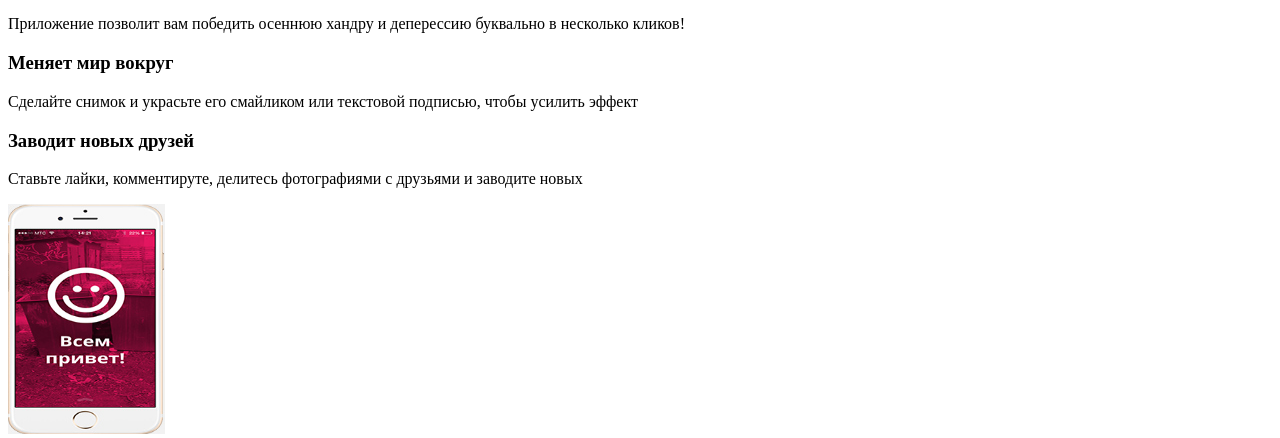
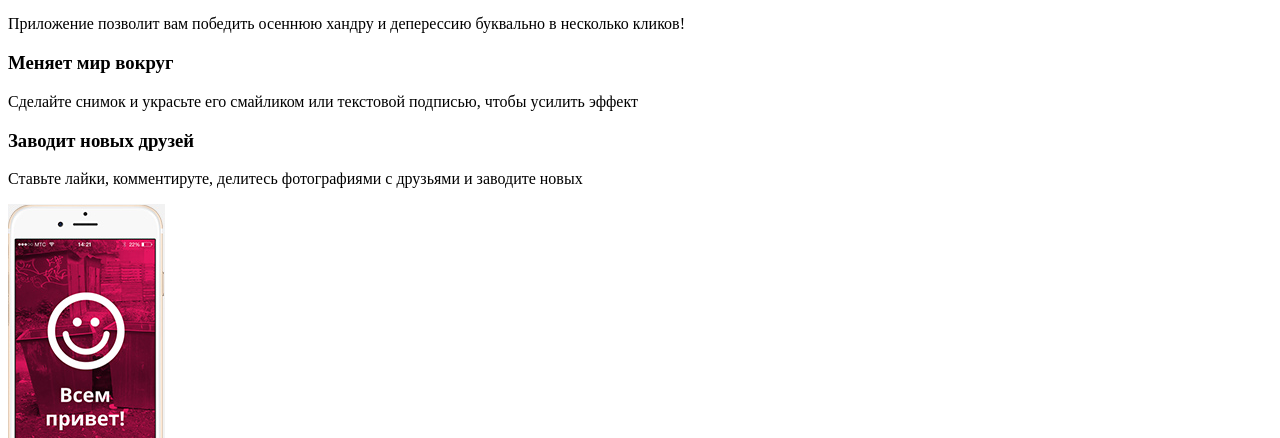
Before and after one commit to cantcool/80994-pink, a website: page index.html in a window 1280 px wide. Shown: the part 297-735 px from the top of the page. Drawn offline with Linux system fonts and the light colour scheme.

Commit message:
Minor IMG attribute fix

```diff
--- a/index.html
+++ b/index.html
@@ -39,7 +39,7 @@
       <p class="information__text">Сделайте снимок и украсьте его смайликом или текстовой подписью, чтобы усилить эффект</p>
       <h3 class="information__header">Заводит новых друзей</h3>
       <p class="information__text">Ставьте лайки, комментируте, делитесь фотографиями с друзьями и заводите новых</p>
-      <img class="information__banner" src="img/iphone_screen.jpg" width="157" height="230" alt="">
+      <img class="information__banner" src="img/iphone_screen.jpg" width="157" height="320" alt="">
     </div>
 
     <div class="review">
```
